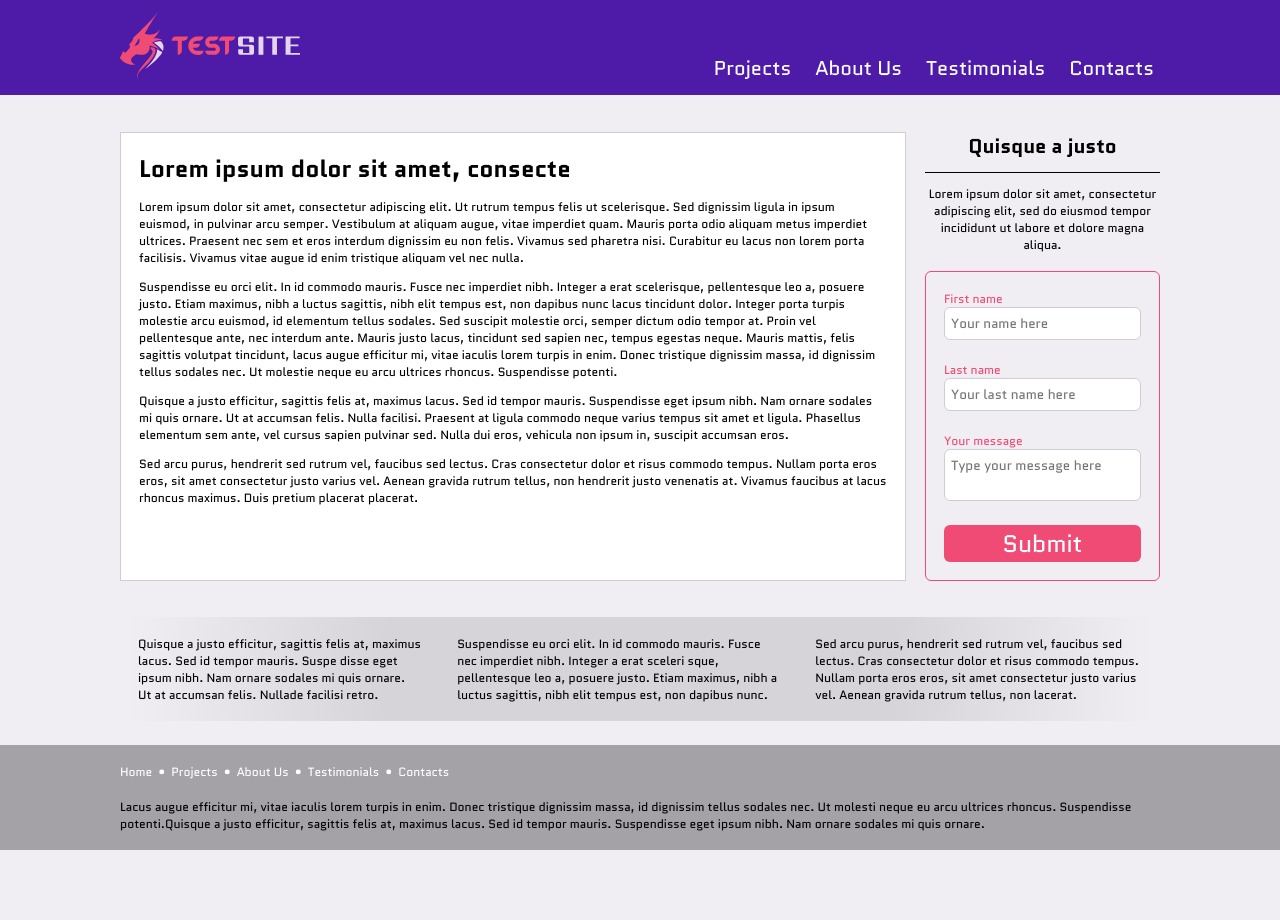
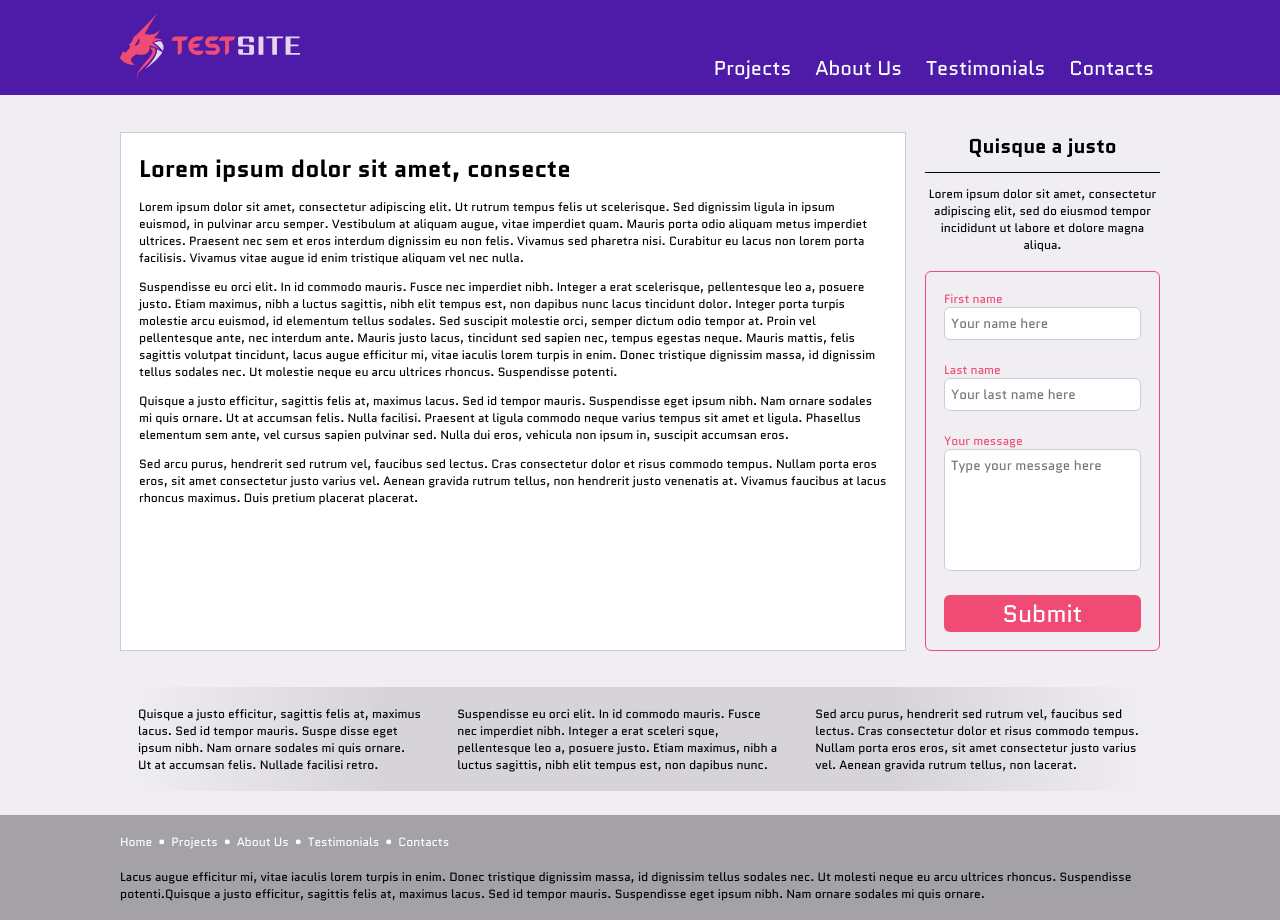
Before and after one commit to simas-usas/test-site, a React app: page / in a window 1280 px wide. Before the commit the page ends 850 px from the top, so only its background shows below. Built offline with nearby package versions, Linux system fonts and the light colour scheme.

Commit message:
added min-height to textarea

```diff
--- a/src/components/FormTextArea/FormTextArea.scss
+++ b/src/components/FormTextArea/FormTextArea.scss
@@ -11,6 +11,7 @@
     padding: 0.5rem;
     border-radius: 0.5rem;
     border: solid 1px $white-border;
+    min-height: 9rem;
   }
   p {
     margin: 0 0.5rem;
```
